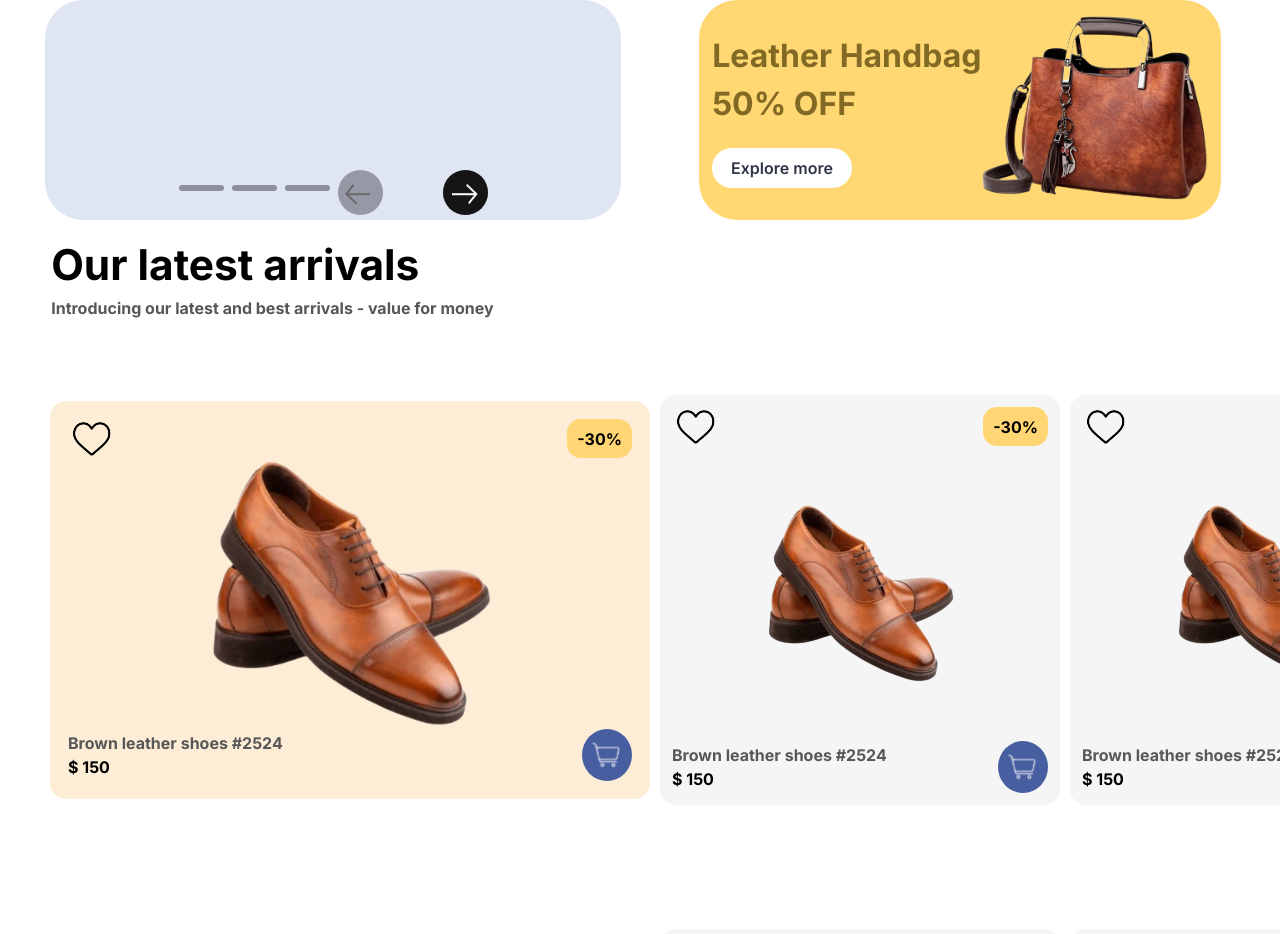
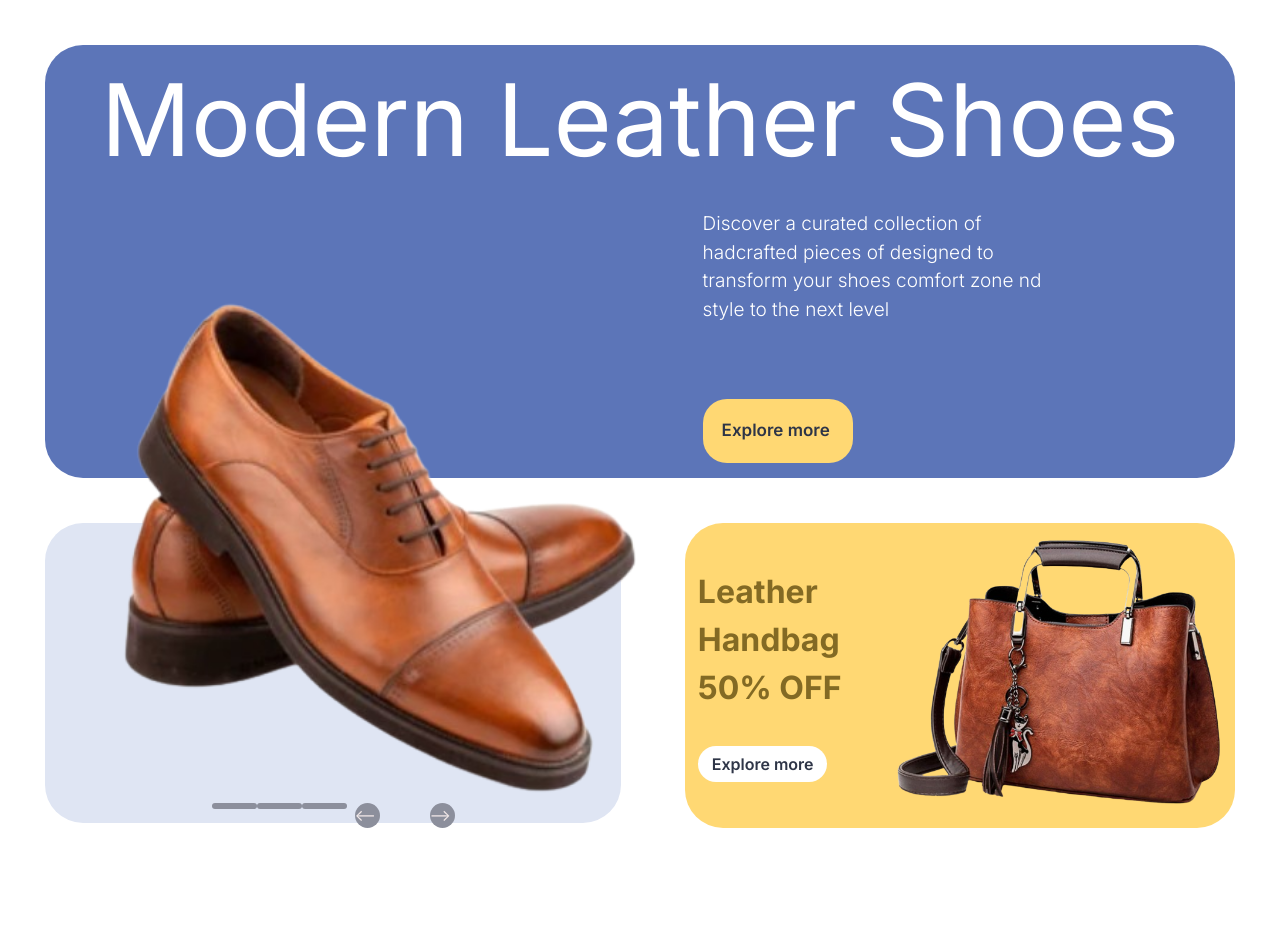
Before and after one commit to adeptcoder014/jooteWaala, a Next.js app: page /home in a window 1280 px wide. Shown: the top 934 px of the page. After the commit the page ends 828 px from the top, so only its background shows below. Built offline with nearby package versions, Linux system fonts and the light colour scheme.

Commit message:
hero section making respomnscive

```diff
--- a/app/components/hero.js
+++ b/app/components/hero.js
@@ -4,6 +4,7 @@
 import Image from 'next/image'
 import { Navigation } from './navigation'
 import { useState } from 'react';
+import HeroCarousel from './heroCarousel';
 
 
 export const Hero = () => {
@@ -78,7 +79,7 @@ export const Hero = () => {
 
                     </div>
                 </div>
-                <div id="item-1">
+                {/* <div id="item-1">
 
                     <div className="hero-grid-item-scroller">
                         <div style={{
@@ -139,8 +140,8 @@ export const Hero = () => {
                         </div>
 
                     </div>
-                </div>
-
+                </div> */}
+                <HeroCarousel />
                 <div id="item-2">
                     <div class="hero-grid-item-discount grid-item-discount sm:none">
                         <div style={{
--- /dev/null
+++ b/app/components/heroCarousel.js
@@ -0,0 +1,178 @@
+import React from 'react';
+import Image from 'next/image'
+// import ProductDisplayCard from './productDisplayCard';
+
+
+const HeroCarousel = () => {
+    return (
+        <>
+
+            {/* <div>
+
+                <div className="hero-grid-item-scroller">
+                    <div style={{
+                        display: 'flex',
+                        alignItems: 'center',
+                        alignContent: 'space-between',
+                        justifyContent: 'space-around',
+                        gap: 8,
+                        width: '100%',
+                        marginBottom: 45
+
+
+
+                    }}>
+
+
+                        <div style={{
+                            display: 'flex',
+                            alignContent: 'center',
+                            gap: 8,
+                            height: 15,
+
+                        }}>
+                            <img
+                                // className='hide-on-mobile'
+                                style={{
+                                    marginLeft: 88,
+                                    position: 'absolute',
+                                    top: '45%',
+                                    left: '5%'
+                                }}
+                                src={'/hero-product_1.png'}
+                                width={520}
+                                height={470}
+
+                            />
+
+                            <div className='scroller'>
+                            </div>
+                            <div className='scroller'>
+                            </div>
+                            <div className='scroller'>
+                            </div>
+                        </div>
+
+                        <div style={{
+                            display: 'flex',
+                            justifyContent: 'space-between',
+                            width: 150,
+                            // padding:5,
+                        }}>
+
+                            <div onClick={() => {
+                                console.log('hua ----');
+                            }} className='scroller-button'>
+                                <Image
+                                    src={'/left.svg'}
+                                    width={45}
+                                    height={45}
+
+                                />
+
+                            </div>
+                            <div className='scroller-button'>
+                                <Image
+                                    src={'/right.svg'}
+                                    width={45}
+                                    height={45}
+
+                                />
+
+                            </div>
+                        </div>
+                    </div>
+
+                </div>
+
+
+            </div> */}
+
+            <div className="hero-scroller">
+
+                <img
+                    // className='hide-on-mobile'
+                    style={{
+                        marginLeft: 88,
+                        position: 'absolute',
+                        bottom: '8%',
+                        // left: '5%',
+                    }}
+                    src={'/hero-product_1.png'}
+                    width={520}
+                    height={470}
+
+                />
+
+                <div
+                    style={{
+                        display: 'flex',
+                        alignContent: 'center',
+                        justifyContent: 'space-around',
+
+                        gap: 8,
+                        height: 15,
+
+                    }}
+                >
+
+                    <div style={{
+                        display:'flex',
+                        justifyContent:'space-around'
+                    }}>
+
+
+                        <div className='scroller'>
+                        </div>
+                        <div className='scroller'>
+                        </div>
+                        <div className='scroller'>
+                        </div>
+
+                    </div>
+
+                    <div
+                        style={{
+                            display: 'flex',
+                            justifyContent: 'space-between',
+                            width: 100,
+                            // padding:5,
+                        }}>
+
+                        <div
+                            onClick={() => {
+                                console.log('hua ----');
+                            }}
+                            className='scroller-button'>
+                            {/* <Image
+                                src={'/left.svg'}
+                                width={45}
+                                height={45}
+
+                            /> */}
+                            {'<--'}
+
+                        </div>
+                        <div className='scroller-button'>
+                            {/* <Image
+                                src={'/right.svg'}
+                                width={45}
+                                height={45}
+
+                            /> */}
+                            {'-->'}
+                        </div>
+                    </div>
+
+                </div>
+
+
+
+            </div>
+
+
+        </>
+    );
+};
+
+export default HeroCarousel;
--- a/app/components/heroCopy.js
+++ b/app/components/heroCopy.js
@@ -3,6 +3,7 @@
 
 import Image from 'next/image'
 import { Navigation } from './navigation'
+import HeroCarousel from './heroCarousel';
 
 export const Hero = () => {
 
@@ -12,7 +13,7 @@ export const Hero = () => {
             <div>
                 {/* ============== HERO_TOP_CARD ====================================== */}
 
-                {/* <div>
+                <div>
                     <div className="hero-top-card">
                         <h1
                             className='responsive-hero-title'
@@ -32,7 +33,7 @@ export const Hero = () => {
                             justifyContent: 'space-between',
                         }}>
 
-                            <Image
+                            {/* <Image
                                 className='hide-on-mobile'
                                 style={{
                                     marginLeft: 88,
@@ -43,7 +44,7 @@ export const Hero = () => {
                                 width={520}
                                 height={470}
 
-                            />
+                            /> */}
 
 
                             <div className='grid-item-explore-more'>
@@ -77,12 +78,12 @@ export const Hero = () => {
                     </div>
 
 
-                </div> */}
+                </div>
 
                 <div className='hero-grid'>
                     {/* ============== HERO_CAROUSEL_CARD ====================================== */}
 
-                    <div>
+                    {/* <div>
 
                         <div className="hero-grid-item-scroller">
                             <div style={{
@@ -91,6 +92,9 @@ export const Hero = () => {
                                 alignContent: 'space-between',
                                 justifyContent: 'space-around',
                                 gap: 8,
+                                width: '100%',
+                                marginBottom:45
+
 
 
                             }}>
@@ -103,6 +107,18 @@ export const Hero = () => {
                                     height: 15,
 
                                 }}>
+                                    <img
+                                        // className='hide-on-mobile'
+                                        style={{
+                                            marginLeft: 88,
+                                            position: 'absolute',
+                                            top: '8%',
+                                        }}
+                                        src={'/hero-product_1.png'}
+                                        width={520}
+                                        height={470}
+
+                                    />
 
                                     <div className='scroller'>
                                     </div>
@@ -145,13 +161,12 @@ export const Hero = () => {
                         </div>
 
 
-                    </div>
-
+                    </div> */}
+                    <HeroCarousel />
                     {/* ============== DISCOUNT_CARD ====================================== */}
                     <div className="center">
 
 
-                        {/* <div> */}
 
                         <div class="hero-grid-item-discount">
                             <div style={{
@@ -191,18 +206,14 @@ export const Hero = () => {
                                 className='productDisplayCarouselImage'
                                 src={'/handbag.png'}
                             />
-                            {/* <Image
-                                    src={'/handbag.png'}
-                                    width={220}
-                                    height={210}
 
-                                /> */}
 
                         </div>
 
 
-                        {/* </div> */}
                     </div>
+                    {/* ==================================================== */}
+
                 </div>
             </div>
 
--- a/app/components/test.js
+++ b/app/components/test.js
@@ -5,7 +5,6 @@ import ProductDisplayCard from "./productDisplayCard"
 import axios from "axios"
 
 export const DemoComponent = () => {
-
 
     return (
 
--- a/app/globals.css
+++ b/app/globals.css
@@ -251,10 +251,10 @@ a {
   border-radius: 38px;
   display: flex;
   align-items: center;
-  justify-content: center;
+  justify-content: space-around;
   align-content: flex-end;
-  /* width: 60%; */
-  height: 220px;
+  width: 90%;
+  height: 305px;
   margin: 0px 45px;
 }
 
@@ -265,15 +265,38 @@ a {
   border-radius: 38px;
   display: flex;
   align-items: flex-end;
-  justify-content: space-around;
-  align-content: flex-end;
+  /* justify-content: space-around; */
+  /* align-content: flex-end; */
   width: 90%;
-  height: 220px;
+  height: 300px;
   margin: 0px 45px;
-  z-index: 2;
 
 
 }
+
+.hero-scroller {
+  background-color: #DFE5F3;
+  padding: 5px;
+  /* text-align: center; */
+  border-radius: 38px;
+  display: flex;
+  align-items: flex-end;
+  justify-content: space-around;
+  /* align-content: flex-end; */
+  width: 90%;
+  height: 300px;
+  margin: 0px 45px;
+  position: relative;
+
+
+}
+
+
+
+
+
+
+
 
 .hero-top-card {
   background-color: #5C75B8;
@@ -307,7 +330,7 @@ a {
   background-color: #ffffff;
   /* font-size: 17px; */
   font-weight: 600;
-   /* margin-top: 45px; */
+  /* margin-top: 45px; */
 }
 
 #hero-product {
@@ -329,9 +352,12 @@ a {
 }
 
 .scroller-button {
-  color: #ffffff;
-  border-radius: 100%;
+  color: #f1e8e8;
+  border-radius: 69%;
   background-color: #8c8f9c;
+  width: 25px;
+  height: 25px;
+
 
 }
 
--- a/app/home/page.js
+++ b/app/home/page.js
@@ -28,7 +28,7 @@ export default function Home() {
       {/* <HurryUpCard /> */}
       {/* <Footer /> */}
       {/* </div> */}
-      <DemoComponent />
+      {/* <DemoComponent /> */}
 
     </>
   );
```
